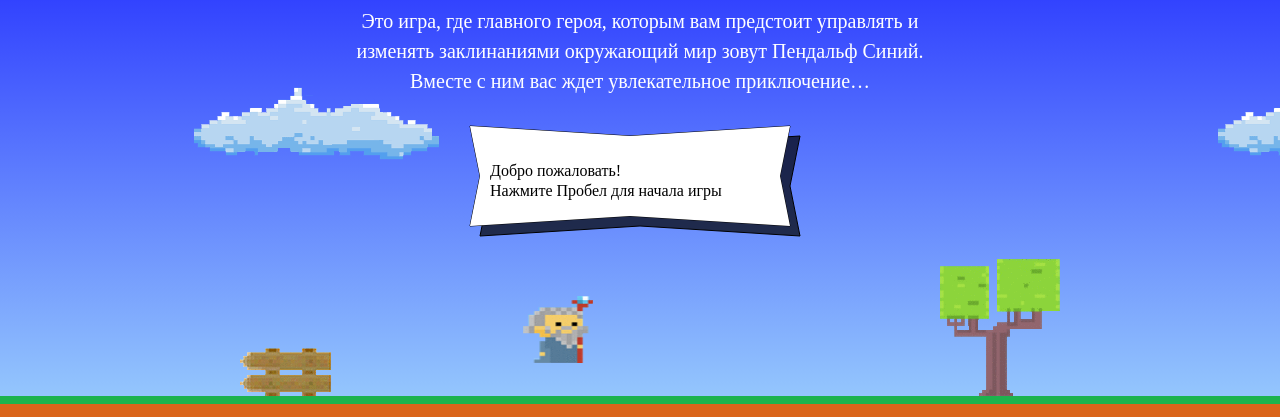
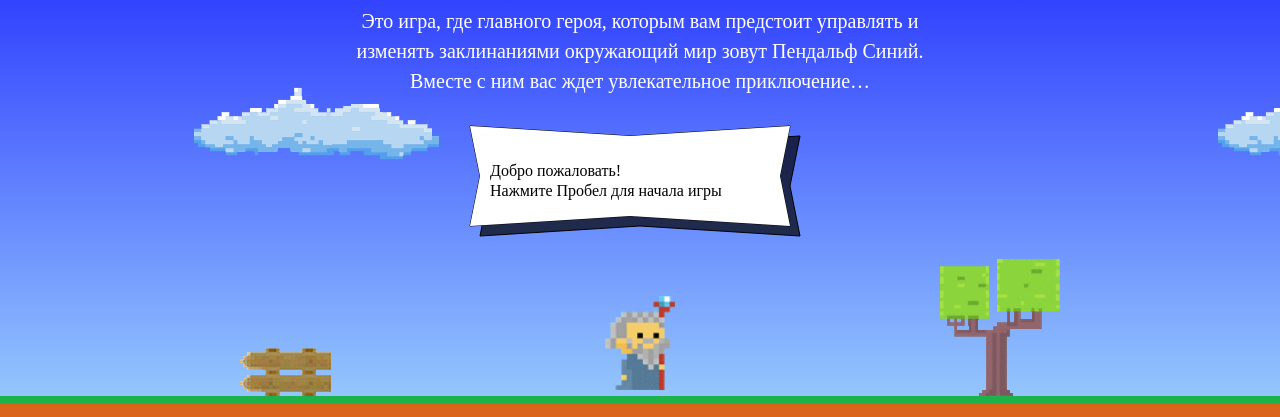
Before and after one commit to mrwebsterr/243637-code-and-magick, a website: page index.html in a window 1280 px wide. Shown: the part 203-620 px from the top of the page. Drawn offline with Linux system fonts and the light colour scheme; a web font is replaced by a local one.

Commit message:
Выполнил первую задачу проекта Code and Magic.

```diff
--- a/index.html
+++ b/index.html
@@ -191,11 +191,11 @@
   var getWizardHeight = function() {
     return 1.337 * wizardWidth;
   };
-  var getWizardWidth = function(width) {
-    return 50;
+  var getWizardX = function(width) {
+    return width / 2 - wizardWidth / 2;
   }
-  var getWizardHeight = function(height) {
-    return 2/3 * 100;
+  var getWizardY = function(height) {
+    return  height * 2/3 ;
   }
 </script>
 <script src="js/game.js"></script>
```
